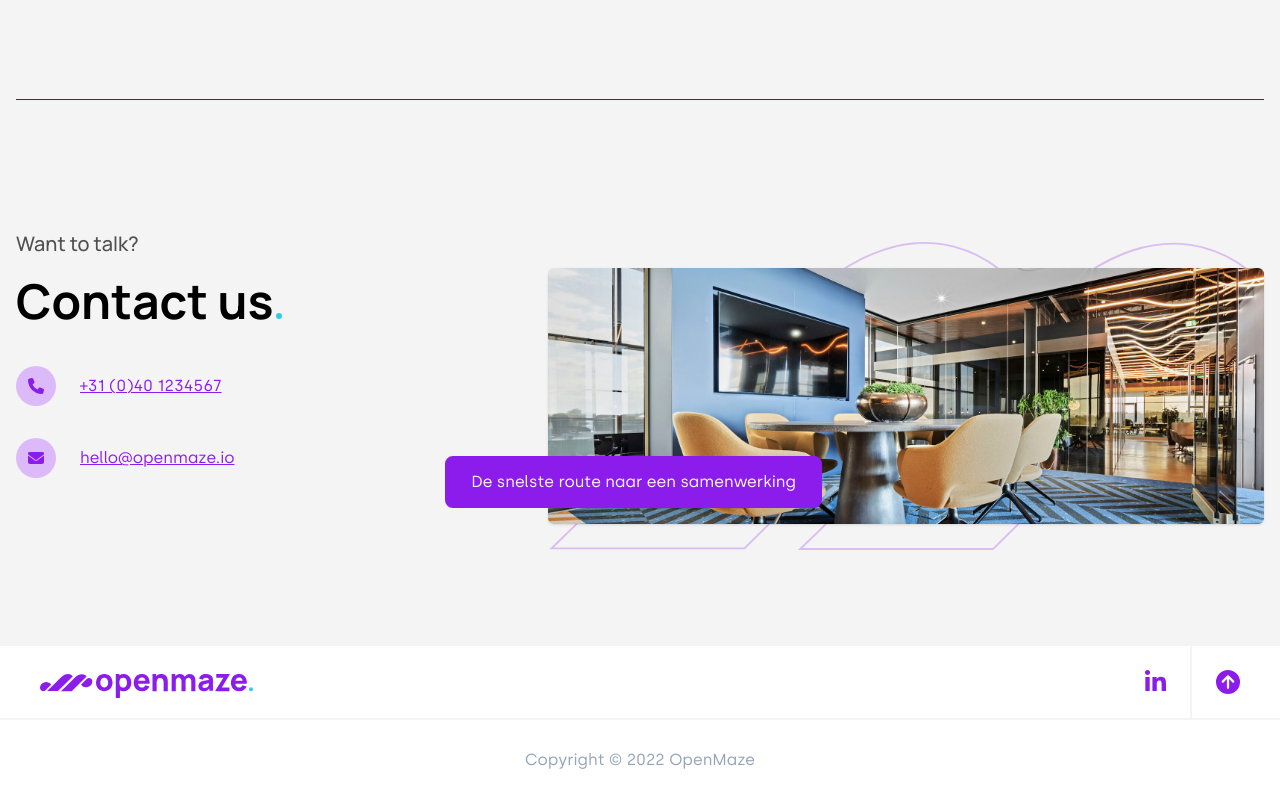
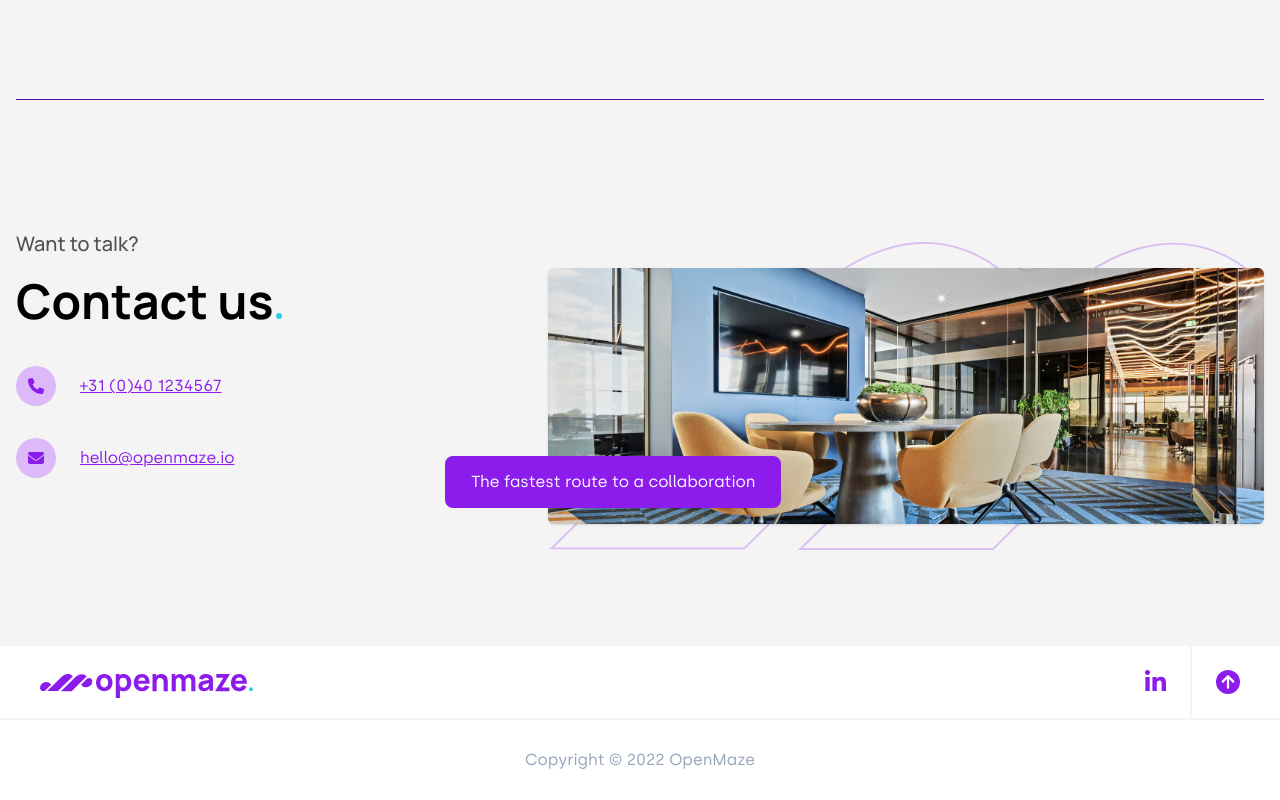
Before and after one commit to Open-Maze/website, a React (Vite) app: page /about in a window 1280 px wide. Shown: the part 3109-3909 px from the top of the page. Built offline with nearby package versions, Linux system fonts and the light colour scheme.

Commit message:
CTA Button translate

```diff
--- a/src/pages/About.jsx
+++ b/src/pages/About.jsx
@@ -74,7 +74,7 @@ const About = () => (
       email="hello@openmaze.io"
       image={office}
       buttonLink="/contact"
-      buttonLabel="De snelste route naar een samenwerking"
+      buttonLabel="The fastest route to a collaboration"
     />
   </div>
 );
--- a/src/pages/DocumentScreener.jsx
+++ b/src/pages/DocumentScreener.jsx
@@ -97,7 +97,7 @@ const DocumentScreener = () => (
       email="hello@openmaze.io"
       image={office}
       buttonLink="/contact"
-      buttonLabel="De snelste route naar een samenwerking"
+      buttonLabel="The fastest route to a collaboration"
     />
   </div>
 );
--- a/src/pages/KnowledgeProfiler.jsx
+++ b/src/pages/KnowledgeProfiler.jsx
@@ -78,7 +78,7 @@ const KnowledgeProfiler = () => (
       email="hello@openmaze.io"
       image={office}
       buttonLink="/contact"
-      buttonLabel="De snelste route naar een samenwerking"
+      buttonLabel="The fastest route to a collaboration"
     />
   </div>
 );
--- a/src/pages/Products.jsx
+++ b/src/pages/Products.jsx
@@ -84,7 +84,7 @@ const Products = () => (
       email="hello@openmaze.io"
       image={office}
       buttonLink="/contact"
-      buttonLabel="De snelste route naar een samenwerking"
+      buttonLabel="The fastest route to a collaboration"
     />
   </div>
 );
--- a/src/pages/QApp.jsx
+++ b/src/pages/QApp.jsx
@@ -78,7 +78,7 @@ const QApp = () => (
       email="hello@openmaze.io"
       image={office}
       buttonLink="/contact"
-      buttonLabel="De snelste route naar een samenwerking"
+      buttonLabel="The fastest route to a collaboration"
     />
   </div>
 );
```
